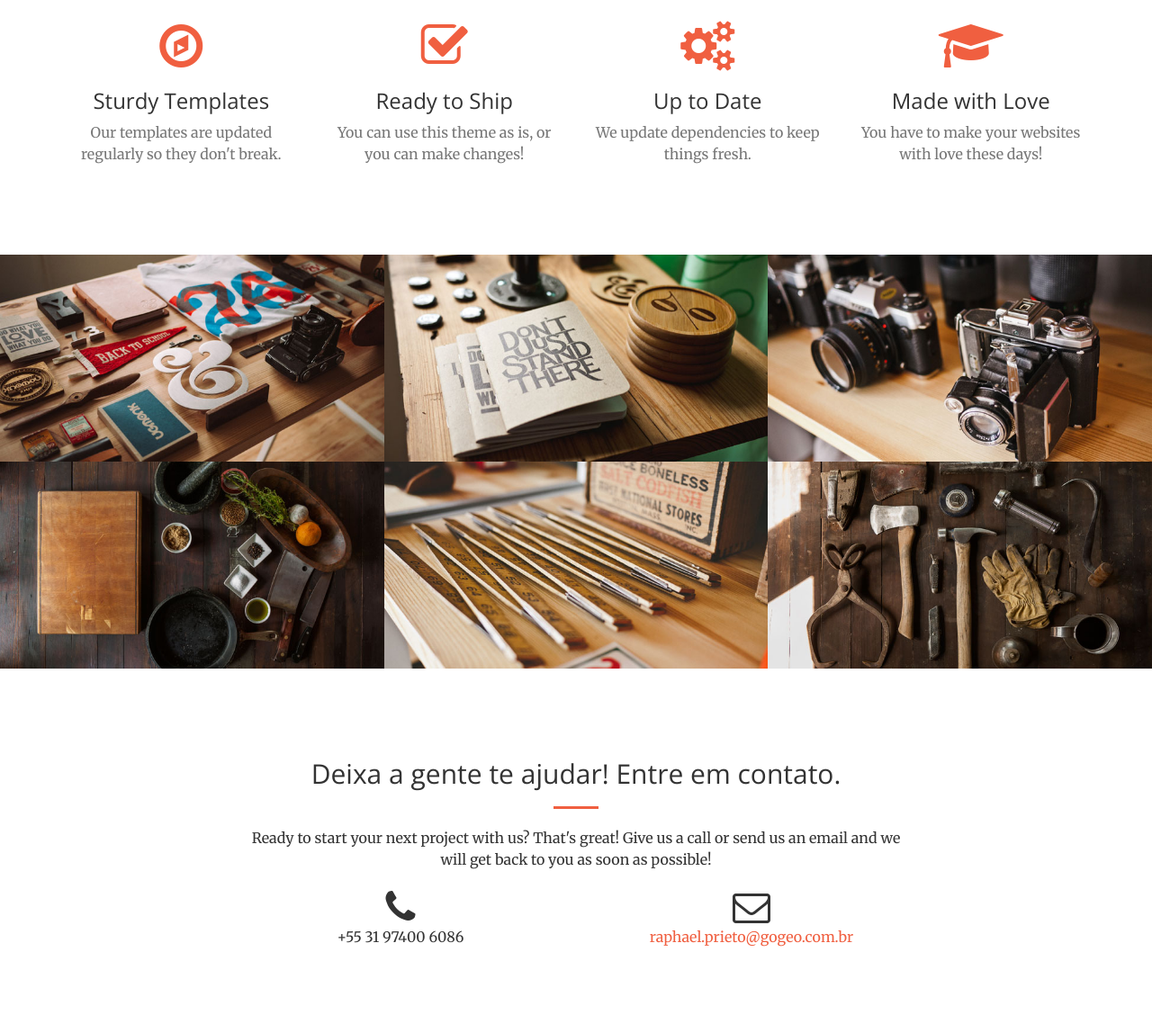
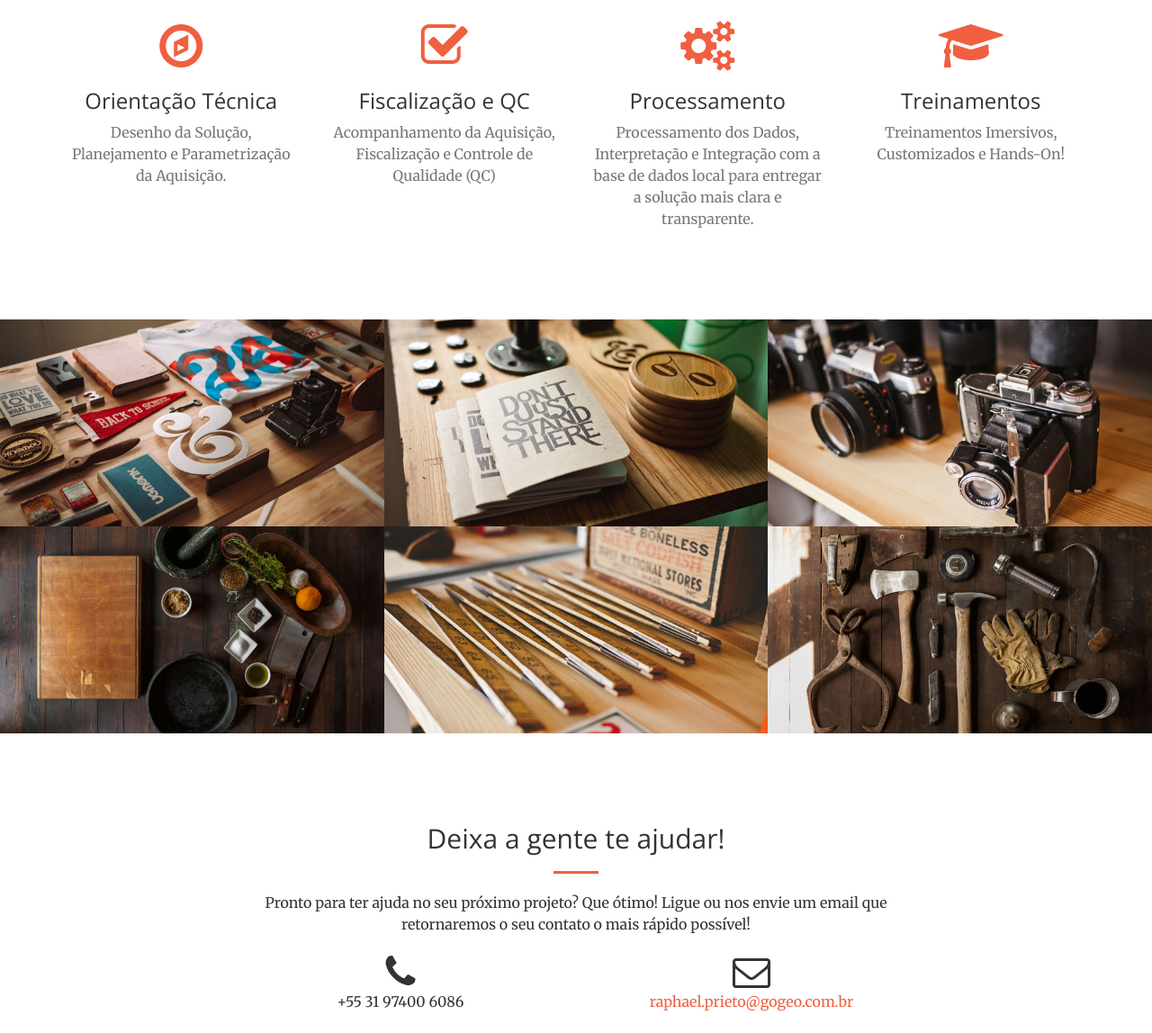
Before and after one commit to rapha-fernandes/GoGEO, a website: page index.html in a window 1280 px wide. Shown: the part 1446-2594 px from the top of the page at 90% size. Drawn offline with nearby package versions, Linux system fonts and the light colour scheme.

Commit message:
atualização do body - serviço

```diff
--- a/index.html
+++ b/index.html
@@ -109,29 +109,29 @@
                 <div class="col-lg-3 col-md-6 text-center">
                     <div class="service-box">
                         <i class="fa fa-4x fa-compass text-primary sr-icons"></i>
-                        <h3>Sturdy Templates</h3>
-                        <p class="text-muted">Our templates are updated regularly so they don't break.</p>
+                        <h3>Orientação Técnica</h3>
+                        <p class="text-muted">Desenho da Solução, Planejamento e Parametrização da Aquisição.</p>
                     </div>
                 </div>
                 <div class="col-lg-3 col-md-6 text-center">
                     <div class="service-box">
                         <i class="fa fa-4x fa-check-square-o text-primary sr-icons"></i>
-                        <h3>Ready to Ship</h3>
-                        <p class="text-muted">You can use this theme as is, or you can make changes!</p>
+                        <h3>Fiscalização e QC</h3>
+                        <p class="text-muted">Acompanhamento da Aquisição, Fiscalização e Controle de Qualidade (QC)</p>
                     </div>
                 </div>
                 <div class="col-lg-3 col-md-6 text-center">
                     <div class="service-box">
                         <i class="fa fa-4x fa-gears text-primary sr-icons"></i>
-                        <h3>Up to Date</h3>
-                        <p class="text-muted">We update dependencies to keep things fresh.</p>
+                        <h3>Processamento</h3>
+                        <p class="text-muted">Processamento dos Dados, Interpretação e Integração com a base de dados local para entregar a solução mais clara e transparente.</p>
                     </div>
                 </div>
                 <div class="col-lg-3 col-md-6 text-center">
                     <div class="service-box">
                         <i class="fa fa-4x fa-graduation-cap text-primary sr-icons"></i>
-                        <h3>Made with Love</h3>
-                        <p class="text-muted">You have to make your websites with love these days!</p>
+                        <h3>Treinamentos</h3>
+                        <p class="text-muted">Treinamentos Imersivos, Customizados e Hands-On!</p>
                     </div>
                 </div>
             </div>
@@ -248,9 +248,9 @@
         <div class="container">
             <div class="row">
                 <div class="col-lg-8 col-lg-offset-2 text-center">
-                    <h2 class="section-heading">Deixa a gente te ajudar! Entre em contato.</h2>
+                    <h2 class="section-heading">Deixa a gente te ajudar!</h2>
                     <hr class="primary">
-                    <p>Ready to start your next project with us? That's great! Give us a call or send us an email and we will get back to you as soon as possible!</p>
+                    <p>Pronto para ter ajuda no seu próximo projeto? Que ótimo! Ligue ou nos envie um email que retornaremos o seu contato o mais rápido possível!</p>
                 </div>
                 <div class="col-lg-4 col-lg-offset-2 text-center">
                     <i class="fa fa-phone fa-3x sr-contact"></i>
```
